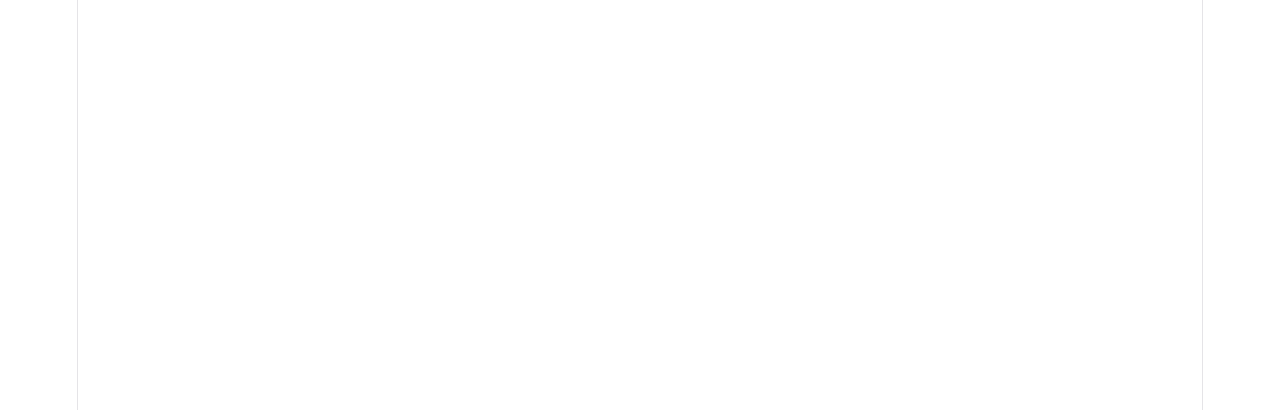
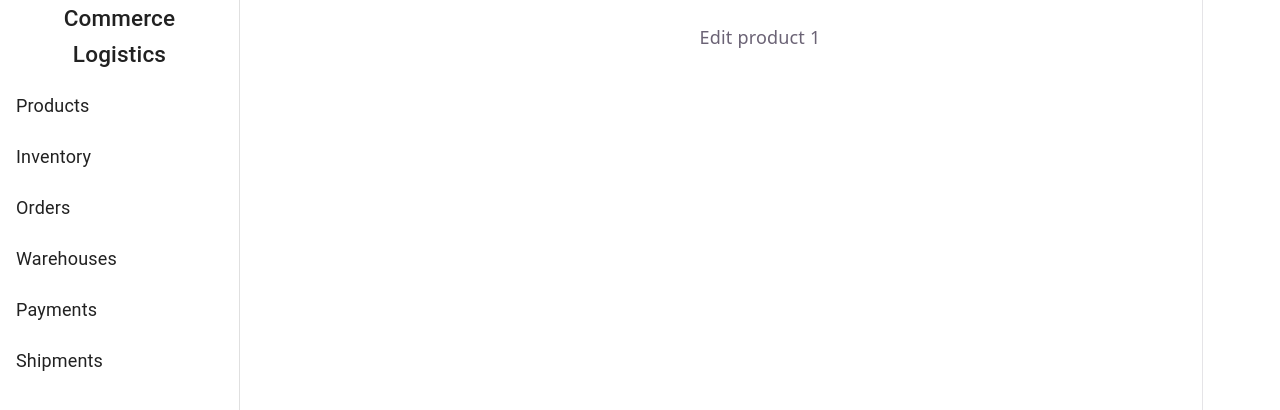
Before and after one commit to Ivanaga/Commerce_logistics_platform, a React (Vite) app in the folder frontend/: page /products/1/edit in a window 1280 px wide. Before the commit this address had no page. Shown: the top 410 px of the page. Built offline with nearby package versions, Linux system fonts and the light colour scheme.

Commit message:
added edit page

```diff
--- /dev/null
+++ b/frontend/src/features/products/pages/EditProductPage.tsx
@@ -0,0 +1,12 @@
+import { useParams } from 'react-router-dom';
+
+export function EditProductPage()
+{
+  const { id } = useParams();
+
+  return (
+    <div>
+      Edit product {id}
+    </div>
+  );
+}
--- a/frontend/src/features/products/pages/ProductsPage.tsx
+++ b/frontend/src/features/products/pages/ProductsPage.tsx
@@ -2,6 +2,7 @@
 import { Box, Button, Chip, Paper, Table, TableBody, TableCell, TableContainer, TableHead, TableRow, Typography} from '@mui/material';
 import { deactivateProduct, activateProduct, getProducts } from '../api/productsApi';
 import type { Product } from '../types/Product';
+import { Link } from 'react-router-dom';
 
 export function ProductsPage()
 {
@@ -96,7 +97,7 @@
                 />
               </TableCell>
               <TableCell>
-                <Button size="small">
+                <Button size="small" component={Link} to={`/products/${product.id}/edit`}>
                   Edit
                 </Button>
 
--- a/frontend/src/routing/AppRouter.tsx
+++ b/frontend/src/routing/AppRouter.tsx
@@ -1,6 +1,7 @@
 import { BrowserRouter, Routes, Route } from 'react-router-dom';
 import { AppLayout } from '../components/layout/AppLayout';
 import { ProductsPage } from '../features/products/pages/ProductsPage';
+import { EditProductPage } from '../features/products/pages/EditProductPage';
 
 export function AppRouter()
 {
@@ -9,6 +10,7 @@
       <Routes>
         <Route element={<AppLayout />}>
           <Route path="/products" element={<ProductsPage />} />
+          <Route path="/products/:id/edit" element={<EditProductPage />} />
         </Route>
       </Routes>
     </BrowserRouter>
```
